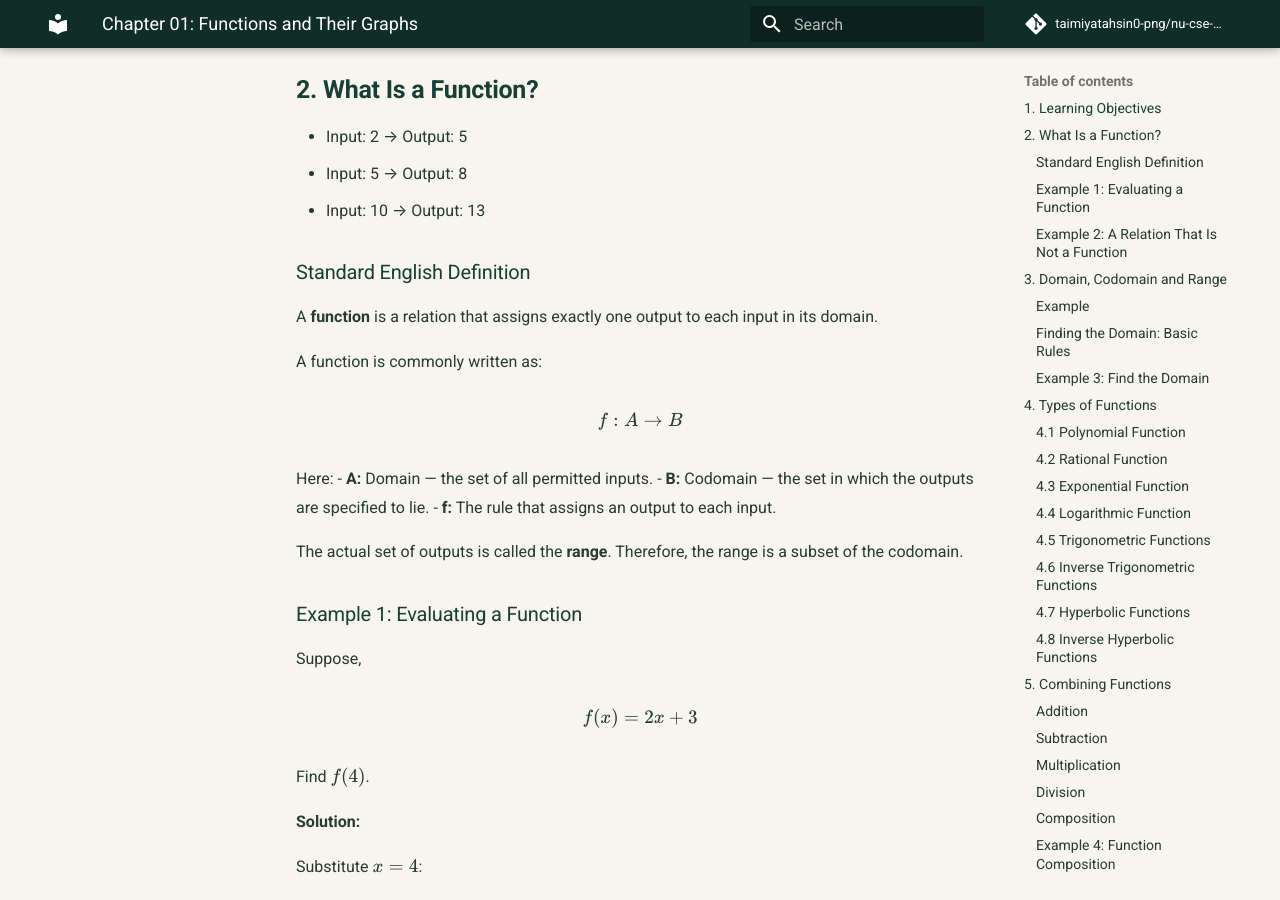
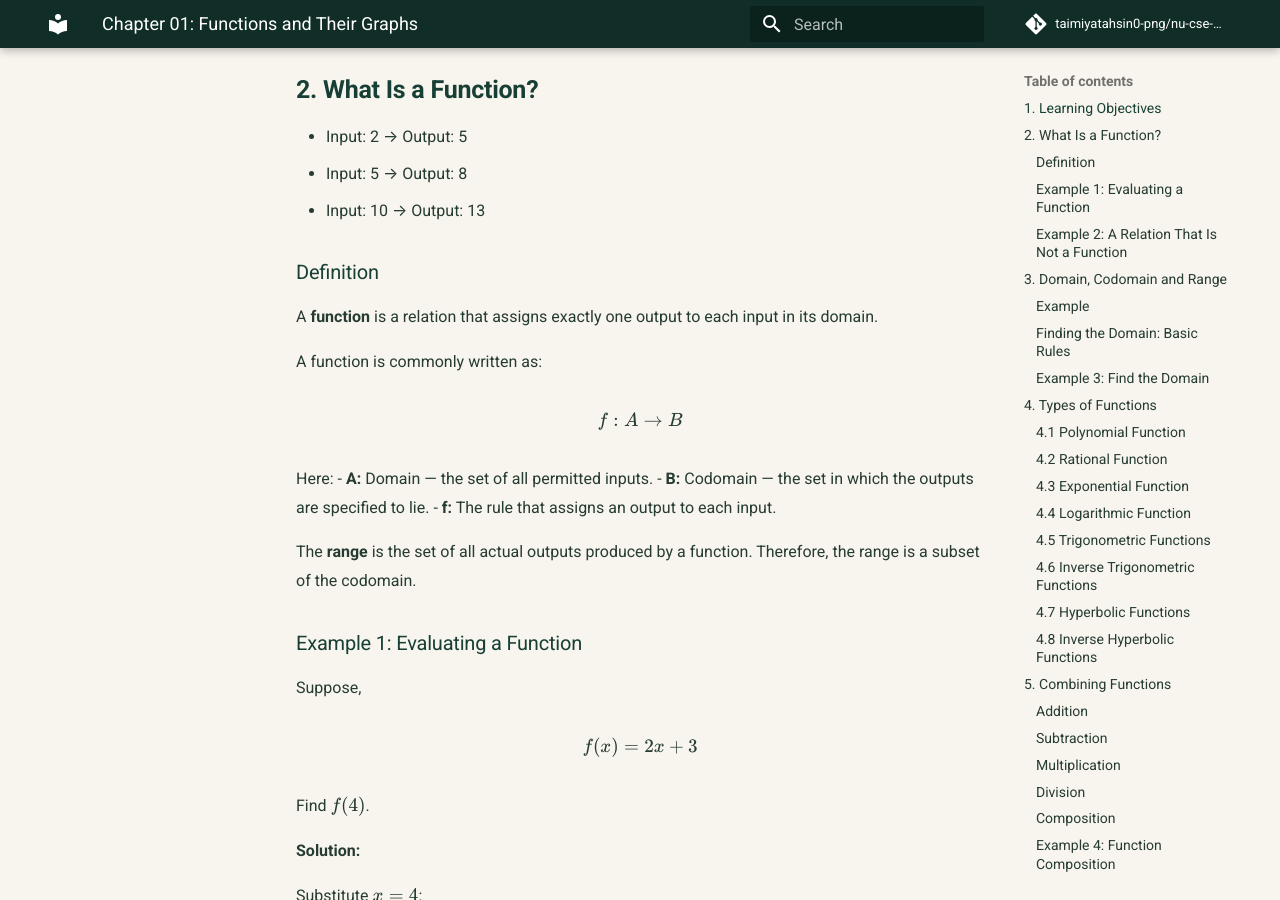
Before and after one commit to taimiyatahsin0-png/nu-cse-notes-store, an MkDocs documentation site: the page built from docs/subjects/cal/chapter-01-functions-and-their-graphs.md, in a window 1280 px wide and 900 px high, scrolled down 645 px. Built offline with MkDocs 1.6.1 and Material for MkDocs 9.7.7, drawn with Linux system fonts in a browser that asks for light colours; comment, search, counter and statistics services are not loaded.

Commit message:
Refine English-only exam-focused presentation

```diff
--- a/docs/subjects/cal/chapter-01-functions-and-their-graphs.md
+++ b/docs/subjects/cal/chapter-01-functions-and-their-graphs.md
@@ -25,7 +25,7 @@ After studying this chapter, you should be able to:
 - Input: 5 → Output: 8
 - Input: 10 → Output: 13
 
-### Standard English Definition
+### Definition
 
 A **function** is a relation that assigns exactly one output to each input in its domain.
 
@@ -40,7 +40,7 @@ Here:
 - **B:** Codomain — the set in which the outputs are specified to lie.
 - **f:** The rule that assigns an output to each input.
 
-The actual set of outputs is called the **range**. Therefore, the range is a subset of the codomain.
+The **range** is the set of all actual outputs produced by a function. Therefore, the range is a subset of the codomain.
 
 ### Example 1: Evaluating a Function
 
```
